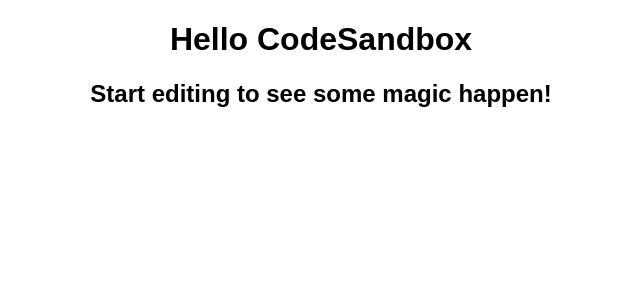
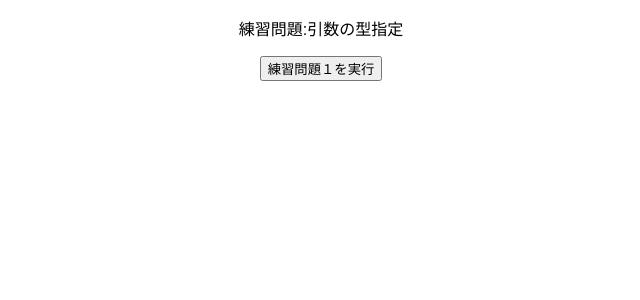
Before and after one commit to jun-yuaka/typescript-learning, a React (Create React App) app: page / in a window 1280 px wide. Shown: the top 300 px of the page, without its empty margins (319-959 px from the left). Built offline with nearby package versions, Linux system fonts and the light colour scheme.

Commit message:
number型の練習完了

```diff
--- a/src/App.tsx
+++ b/src/App.tsx
@@ -1,10 +1,10 @@
+import { Practice1 } from "./practices/Practice1";
 import "./styles.css";
 
 export default function App() {
   return (
     <div className="App">
-      <h1>Hello CodeSandbox</h1>
-      <h2>Start editing to see some magic happen!</h2>
+      <Practice1 />
     </div>
   );
 }
--- a/src/practices/Practice1.tsx
+++ b/src/practices/Practice1.tsx
@@ -0,0 +1,14 @@
+export const Practice1 = () => {
+  const calcTotalFee = (num: number) => {
+    const total = num * 1.1;
+    console.log(total);
+  };
+  const onClickPractiece = () => calcTotalFee(1000);
+
+  return (
+    <div>
+      <p>練習問題:引数の型指定</p>
+      <button onClick={onClickPractiece}>練習問題１を実行</button>
+    </div>
+  );
+};
```
